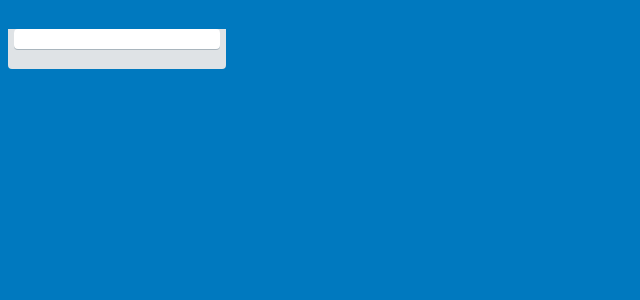
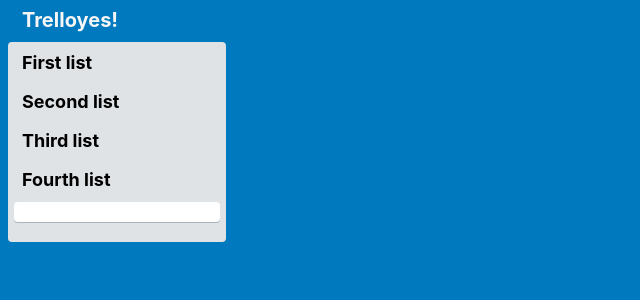
Before and after one commit to Az1rish/trelloyes, a React (Create React App) app: page / in a window 1280 px wide. Shown: the top 300 px of the page, without its empty margins (0-640 px from the left). Built offline with nearby package versions, Linux system fonts and the light colour scheme.

Commit message:
add header to List component

```diff
--- a/src/App.js
+++ b/src/App.js
@@ -1,15 +1,17 @@
 import React from 'react';
-import Card from './composition/Card';
 import List from './composition/List';
-
+import STORE from './store';
 
 function App() {
+  const listArr = STORE.lists;
+  /* const title = listArr.map((_, i) =>
+    <h2 key={listArr[i].id}>{listArr[i].header}</h2>
+    )*/
+
   return (
     <main className="App">
-      <header>
-        <h1>
-
-        </h1>
+      <header className="App-header">
+        <h1>Trelloyes!</h1>
       </header>
       <div className="App-list">
         <List />
--- a/src/composition/List.js
+++ b/src/composition/List.js
@@ -1,17 +1,23 @@
 import React from 'react';
 import Card from './Card';
+import STORE from '../store';
 
 function List(props) {
+    const listArr = STORE.lists;
+    const title = listArr.map((_, i) =>
+    <h2 key={listArr[i].id}>{listArr[i].header}</h2>
+    );
+    console.log(props);
     return (
         <section className="List">
-            <header>
-                {props.children}
+            <header className="List-header">
+                {title}
             </header>
             <div className="List-cards">
                 <Card />
             </div>
         </section>
-    )
+    );
 }
 
 export default List;
--- a/src/index.js
+++ b/src/index.js
@@ -2,6 +2,6 @@ import React from 'react';
 import ReactDOM from 'react-dom';
 import App from './App';
 import './index.css';
-import './store.js';
-
+import STORE from './store';
+console.log(STORE);
 ReactDOM.render(<App />, document.getElementById('root'));
--- a/src/store.js
+++ b/src/store.js
@@ -38,4 +38,4 @@ const STORE = {
     },
   }
 
-  export default STORE
+  export default STORE;
```
